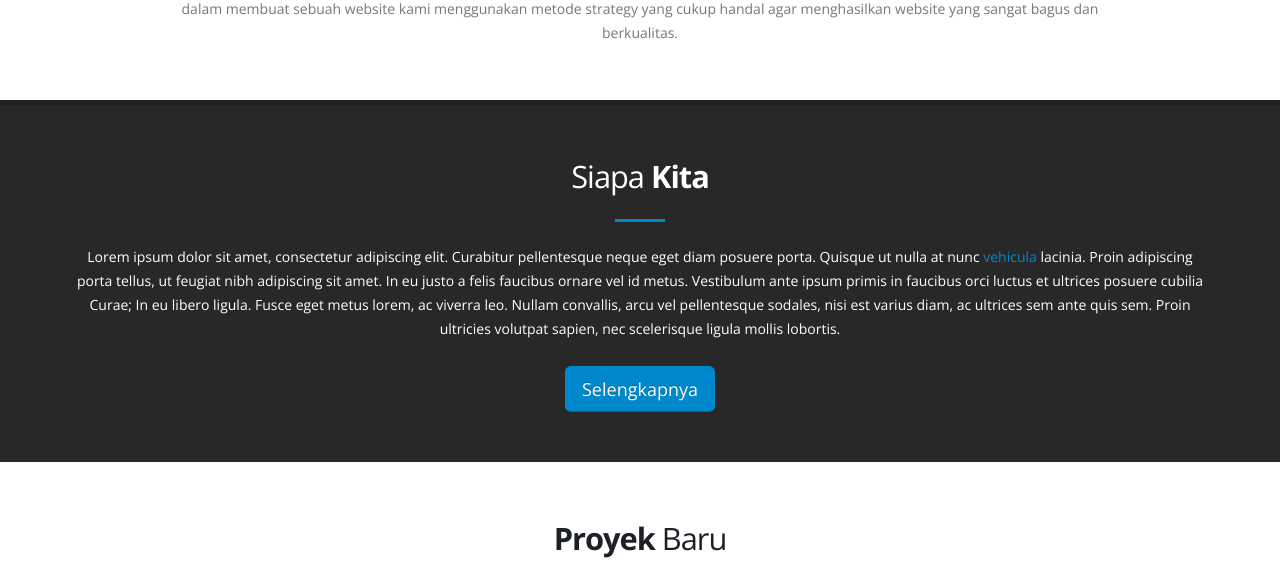
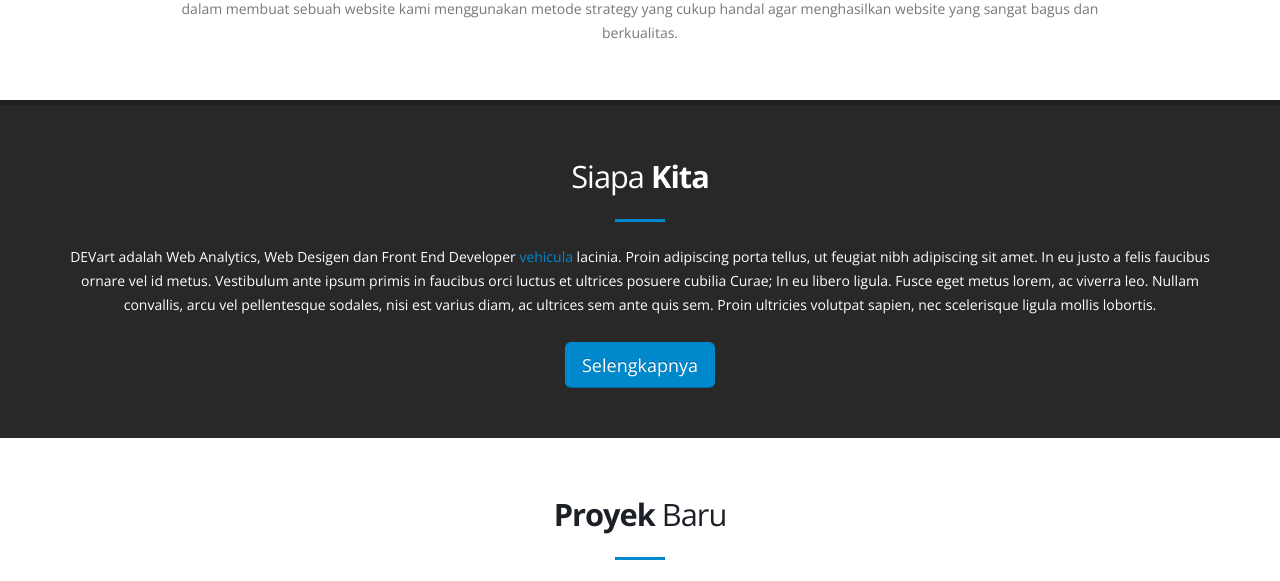
Before and after one commit to Angga47/Project, a PHP site: page /phpmail/ in a window 1280 px wide. Shown: the part 1188-1769 px from the top of the page. Run offline with PHP 8.4, Linux system fonts and the light colour scheme.

Commit message:
Bikin kata2 ded yang bagus

```diff
--- a/index.php
+++ b/index.php
@@ -366,7 +366,7 @@
 								<div class="divider divider-primary divider-small divider-small-center mb-xl">
 									<hr>
 								</div>
-								<p class="mb-none text-light">Lorem ipsum dolor sit amet, consectetur adipiscing elit. Curabitur pellentesque neque eget diam posuere porta. Quisque ut nulla at nunc <a href="#">vehicula</a> lacinia. Proin adipiscing porta tellus, ut feugiat nibh adipiscing sit amet. In eu justo a felis faucibus ornare vel id metus. Vestibulum ante ipsum primis in faucibus orci luctus et ultrices posuere cubilia Curae; In eu libero ligula. Fusce eget metus lorem, ac viverra leo. Nullam convallis, arcu vel pellentesque sodales, nisi est varius diam, ac ultrices sem ante quis sem. Proin ultricies volutpat sapien, nec scelerisque ligula mollis lobortis.</p>
+								<p class="mb-none text-light">DEVart adalah Web Analytics, Web Desigen dan Front End Developer <a href="#">vehicula</a> lacinia. Proin adipiscing porta tellus, ut feugiat nibh adipiscing sit amet. In eu justo a felis faucibus ornare vel id metus. Vestibulum ante ipsum primis in faucibus orci luctus et ultrices posuere cubilia Curae; In eu libero ligula. Fusce eget metus lorem, ac viverra leo. Nullam convallis, arcu vel pellentesque sodales, nisi est varius diam, ac ultrices sem ante quis sem. Proin ultricies volutpat sapien, nec scelerisque ligula mollis lobortis.</p>
 
 								<a class="btn btn-primary btn-lg mt-xl">Selengkapnya</a>
 							</div>
```
